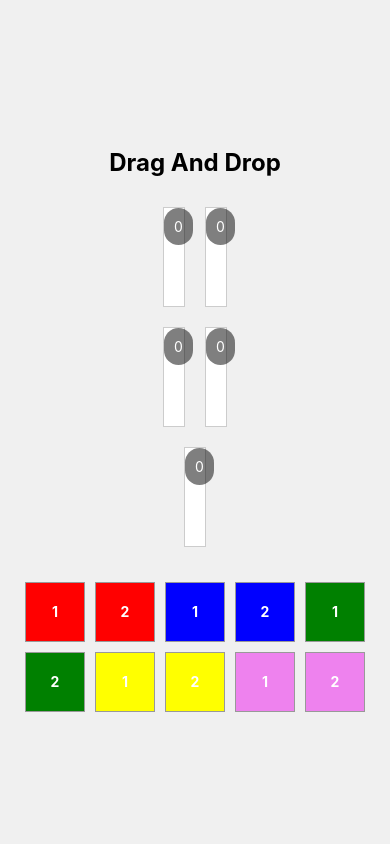
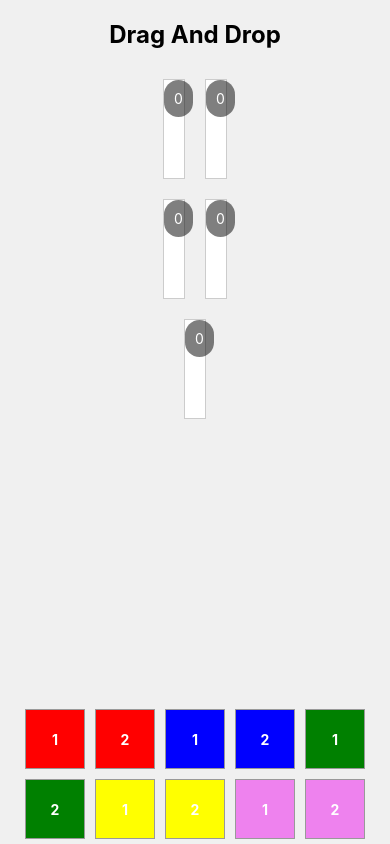
Before and after one commit to Remma27/JuegoBalanzas, a React Native app: screen / in a window 390 px wide. Built offline with nearby package versions, Linux system fonts and the light colour scheme.

Commit message:
Arrastra pero no suelta

```diff
--- a/src/components/DragAndDrop.js
+++ b/src/components/DragAndDrop.js
@@ -1,10 +1,20 @@
 /* eslint-disable prettier/prettier */
-/* eslint-disable eol-last */
-import React, { useState } from 'react';
-import { View, Text, TouchableOpacity } from 'react-native';
+import React, { useState, useRef, useEffect } from 'react';
+import { View, Text, PanResponder, Animated } from 'react-native';
 import { styles } from '../css/styles.js';
 
 const DragAndDrop = () => {
+    const containerRef = useRef(null);
+    const [containerLayout, setContainerLayout] = useState(null);
+
+    useEffect(() => {
+        if (containerRef.current) {
+            containerRef.current.measure((x, y, width, height) => {
+                setContainerLayout({ x, y, width, height });
+            });
+        }
+    }, []);
+
     const [boxes, setBoxes] = useState([
         { id: 'box0', count: 0, colors: [] },
         { id: 'box1', count: 0, colors: [] },
@@ -26,111 +36,178 @@ const DragAndDrop = () => {
         { id: 'violeta2', color: 'violet', value: '2' },
     ]);
 
-    const [selectedCube, setSelectedCube] = useState(null);
+    const [cubePositions] = useState(
+        cubes.reduce((positions, cube) => {
+            positions[cube.id] = new Animated.ValueXY();
+            return positions;
+        }, {})
+    );
 
-    const handleCubePress = (cubeId) => {
-        console.log('handleCubePress:', cubeId);
-        setSelectedCube(cubeId);
-    };
-
-    const handleBoxPress = (boxId) => {
-        console.log('handleBoxPress:', boxId);
-        if (selectedCube) {
-            const selectedCubeIndex = cubes.findIndex((cube) => cube.id === selectedCube);
-            if (selectedCubeIndex === -1) {
-                console.log('Selected cube not found in cubes array');
-                setSelectedCube(null);
+    const panResponders = {};
+    cubes.forEach((cube) => {
+        panResponders[cube.id] = PanResponder.create({
+            onStartShouldSetPanResponder: () => true,
+            onPanResponderMove: (_, gestureState) => {
+                cubePositions[cube.id].setValue({ x: gestureState.dx, y: gestureState.dy });
+            },
+            onPanResponderRelease: (_, gestureState) => {
+                if (!containerLayout) {
                     return;
                 }
-            // eslint-disable-next-line no-shadow
-            const selectedCube = cubes[selectedCubeIndex];
 
-            if (selectedCube && selectedCube.color && puedeSoltar(selectedCube.color, boxId)) {
-                console.log('Placing cube:', selectedCube.id, 'in box:', boxId);
-                const updatedBoxes = boxes.map((box) =>
-                    box.id === boxId
-                        ? { ...box, count: box.count + 1, colors: [...box.colors, selectedCube.color] }
-                        : box
-                );
-                const updatedCubes = cubes.filter((cube) => cube.id !== selectedCube.id);
+                const boxId = getBoxIdFromPosition(gestureState.dx, gestureState.dy);
+                console.log('Determined boxId:', boxId);
+                if (boxId) {
+                    handleCubeDrop(boxId, cube.id);
+                } else {
+                    console.log('Invalid boxId:', boxId);
+                    Animated.spring(cubePositions[cube.id], {
+                        toValue: { x: 0, y: 0 },
+                        useNativeDriver: true,
+                    }).start();
+                }
+            },
+        });
+    });
 
-                setBoxes(updatedBoxes);
-                setCubes(updatedCubes);
-                setSelectedCube(null);
+    const getBoxIdFromPosition = (x, y) => {
+        if (!containerLayout) {
+            console.log('Container layout not available');
+            return null;
+        }
+
+        console.log('Container layout:', containerLayout);
+        console.log('Received coordinates (x, y):', x, y);
+
+        // Calculate the relative coordinates within the container
+        const relativeX = x - containerLayout.x;
+        const relativeY = y - containerLayout.y;
+
+        console.log('Relative coordinates (relativeX, relativeY):', relativeX, relativeY);
+
+        // Check if the relative coordinates are valid
+        if (isNaN(relativeX) || isNaN(relativeY)) {
+            console.log('Invalid relative coordinates');
+            return null;
+        }
+
+        // Check if the relative coordinates are within the container bounds
+        if (
+            relativeX < 0 ||
+            relativeY < 0 ||
+            relativeX > containerLayout.width ||
+            relativeY > containerLayout.height
+        ) {
+            console.log('Coordinates out of bounds');
+            return null;
+        }
+
+        // Calculate the box index
+        const boxWidth = 80;
+        const boxHeight = 100;
+        const boxMargin = 20;
+        const numColumns = 5;
+
+        const column = Math.floor(relativeX / (boxWidth + boxMargin));
+        const row = Math.floor(relativeY / (boxHeight + boxMargin));
+        const boxIndex = row * numColumns + column;
+
+        console.log('Calculated boxIndex:', boxIndex);
+
+        // Check if the box index is within the bounds
+        if (boxIndex >= 0 && boxIndex < boxes.length) {
+            return boxes[boxIndex].id;
         } else {
-                console.log('Cannot place cube:', selectedCube.id, 'in box:', boxId);
-            }
+            console.log('Invalid box index');
+            return null;
         }
     };
 
-    const puedeSoltar = (color, targetBox) => {
-        console.log('puedeSoltar:', color, targetBox);
-        if (!color) {
-            console.log('Color is undefined');
-            return false;
+    const handleCubeDrop = (boxId, cubeId) => {
+        console.log('Handling cube drop:', cubeId, 'into box:', boxId);
+
+        const targetBox = boxes.find(box => box.id === boxId);
+        const cube = cubes.find(cube => cube.id === cubeId);
+        const currentBox = boxes.find(box => box.colors.includes(cubeId));
+
+        // Verificar si la caja objetivo está vacía o contiene solo cubos del mismo color
+        const canDropIntoTargetBox = targetBox.colors.length === 0 || targetBox.colors.every(color => {
+            const cubeColor = cubes.find(c => c.id === color).color;
+            return cubeColor === cube.color;
+        });
+
+        if (!canDropIntoTargetBox) {
+            Animated.spring(cubePositions[cubeId], {
+                toValue: { x: 0, y: 0 },
+                useNativeDriver: true,
+            }).start();
+            return;
         }
 
-        const targetBoxIndex = boxes.findIndex((box) => box.id === targetBox);
-        const targetBoxColors = boxes[targetBoxIndex].colors;
+        const updatedBoxes = [...boxes];
 
-        console.log('Target box colors:', targetBoxColors);
-
-        if (!targetBoxColors.includes(color)) {
-            console.log('Color not found in target box');
-            return true;
-        }
-        for (const box of boxes) {
-            if (box.id !== targetBox && box.colors.includes(color)) {
-                console.log('Color found in another box');
-                return false;
+        // Eliminar el cubo de la caja actual
+        if (currentBox.id !== boxId) {
+            const currentIndex = updatedBoxes.findIndex(box => box.id === currentBox.id);
+            if (currentIndex !== -1) {
+                updatedBoxes[currentIndex].colors = updatedBoxes[currentIndex].colors.filter(color => color !== cubeId);
+                updatedBoxes[currentIndex].count--;
             }
         }
-        console.log('Cube can be placed in target box');
-        return true;
+
+        // Agregar el cubo a la caja objetivo
+        const targetIndex = updatedBoxes.findIndex(box => box.id === boxId);
+        if (targetIndex !== -1) {
+            updatedBoxes[targetIndex].colors.push(cubeId);
+            updatedBoxes[targetIndex].count++;
+        }
+
+        console.log('Before updating boxes:', JSON.stringify(boxes));
+        setBoxes(updatedBoxes);
+        console.log('After updating boxes:', JSON.stringify(updatedBoxes));
+
+        Animated.spring(cubePositions[cubeId], {
+            toValue: { x: 0, y: 0 },
+            useNativeDriver: true,
+        }).start();
     };
 
     return (
         <View style={styles.container}>
             <Text style={styles.title}>Drag And Drop</Text>
-            <View style={styles.boxContainer}>
+            <View style={{ flex: 1 }}>
+                <View style={styles.boxContainer} ref={containerRef} onLayout={(event) => {
+                    const { x, y, width, height } = event.nativeEvent.layout;
+                    setContainerLayout({ x, y, width, height });
+                }}>
                     {boxes.map((box) => (
-                    <TouchableOpacity
-                        key={box.id}
-                        style={styles.box}
-                        id={box.id}
-                        onPress={() => handleBoxPress(box.id)}
-                    >
+                        <View key={box.id} style={styles.box}>
                             <Text style={styles.counter}>{box.count}</Text>
-                        {box.count > 0 && (
-                            <View style={styles.colorContainer}>
                             {box.colors.map((color, index) => (
-                                    <View
-                                        key={index}
-                                        style={[
-                                            styles.colorBox,
-                                            { backgroundColor: color },
-                                        ]}
-                                    />
+                                <View key={index} style={[styles.colorBox, { backgroundColor: color }]} />
                             ))}
                         </View>
-                        )}
-                    </TouchableOpacity>
                     ))}
+                </View>
             </View>
             <View style={styles.cubeContainer}>
                 {cubes.map((cube) => (
-                    <TouchableOpacity
+                    <Animated.View
                         key={cube.id}
                         style={[
                             styles.cube,
-                            // eslint-disable-next-line react-native/no-inline-styles
-                            { backgroundColor: cube.color, borderWidth: selectedCube === cube.id ? 2 : 1 },
+                            {
+                                backgroundColor: cube.color,
+                                transform: [
+                                    { translateX: cubePositions[cube.id].x },
+                                    { translateY: cubePositions[cube.id].y },
+                                ],
+                            },
                         ]}
-                        id={cube.id}
-                        onPress={() => handleCubePress(cube.id)}
+                        {...(panResponders[cube.id] ? panResponders[cube.id].panHandlers : {})}
                     >
                         <Text style={styles.cubeText}>{cube.value}</Text>
-                    </TouchableOpacity>
+                    </Animated.View>
                 ))}
             </View>
         </View>
--- a/src/css/styles.js
+++ b/src/css/styles.js
@@ -1,6 +1,4 @@
 /* eslint-disable prettier/prettier */
-/* eslint-disable eol-last */
-
 import { StyleSheet } from 'react-native';
 
 export const styles = StyleSheet.create({
@@ -32,6 +30,7 @@ export const styles = StyleSheet.create({
         alignItems: 'center',
         justifyContent: 'center',
         position: 'relative',
+        zIndex: 1, // Colocar las cajas debajo de los cubos
     },
     counter: {
         position: 'absolute',
@@ -56,7 +55,7 @@ export const styles = StyleSheet.create({
         borderColor: '#999',
         alignItems: 'center',
         justifyContent: 'center',
-        cursor: 'grab',
+        zIndex: 2, // Colocar los cubos encima de las cajas
     },
     cubeText: {
         color: 'white',
```
Lines whose indentation alone changed are shown as unchanged.
